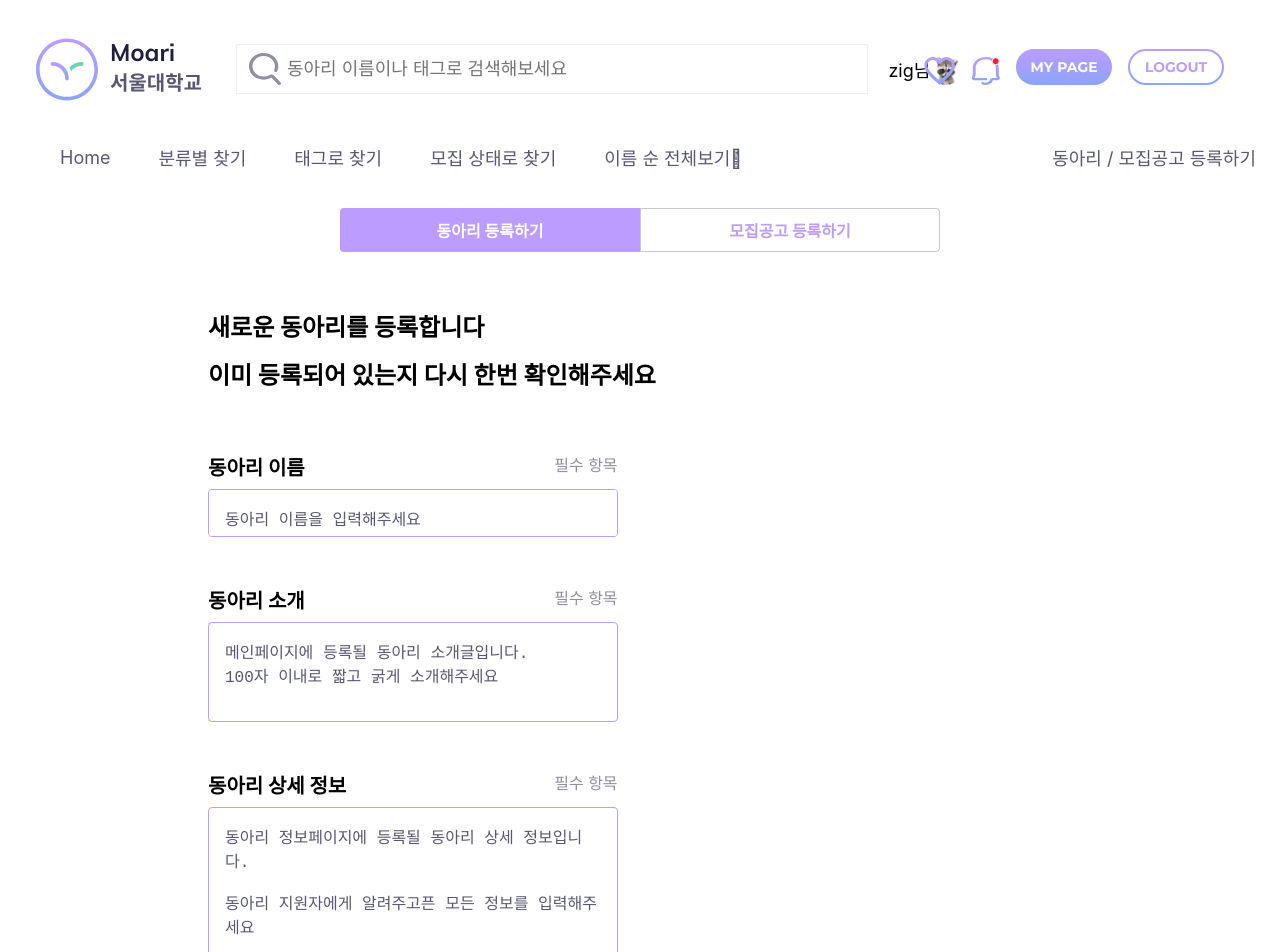
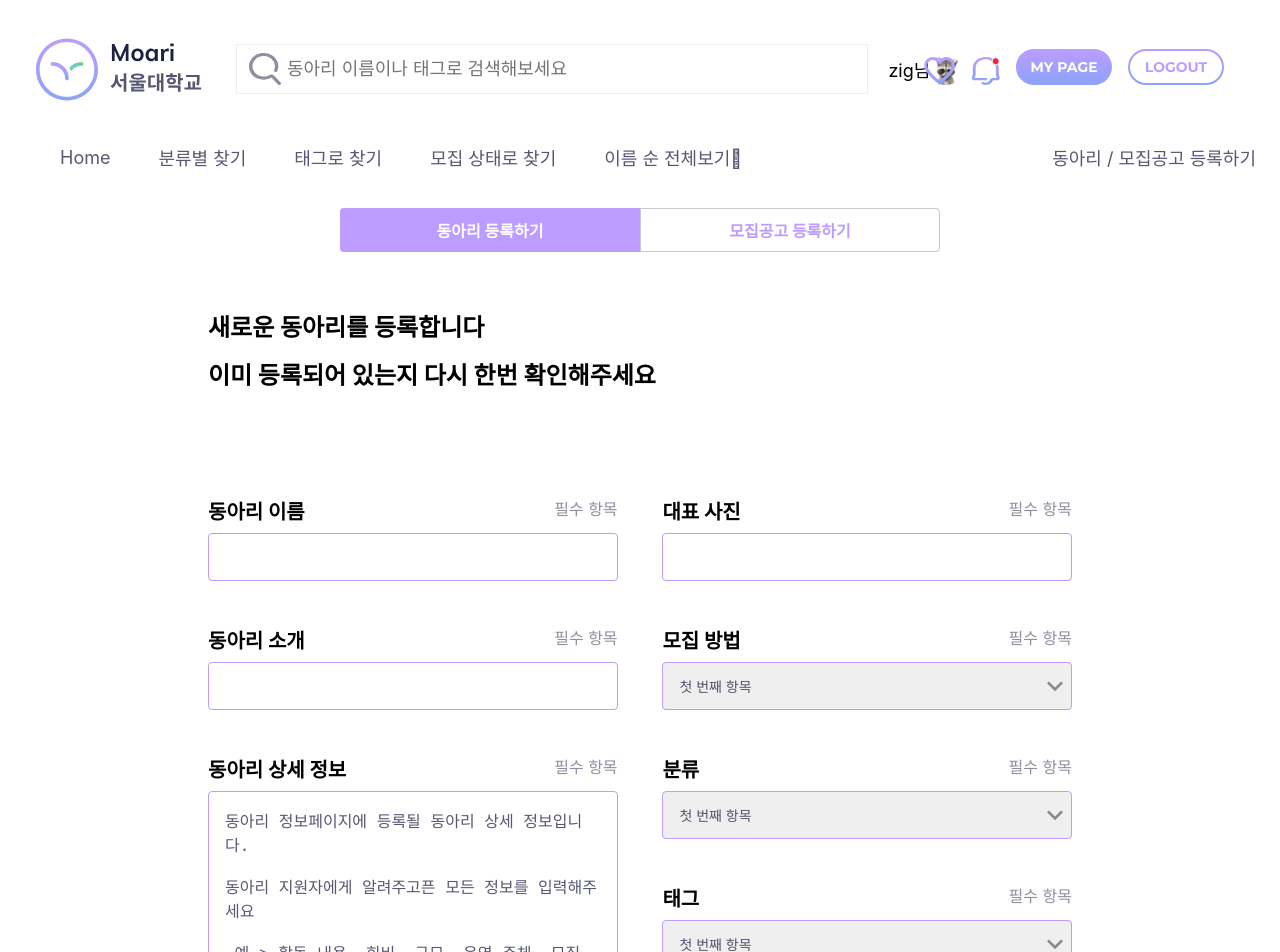
Before and after one commit to h-yes-oo/moari, a React (Create React App) app: page /register/club in a window 1280 px wide. Shown: the top 952 px of the page. Built offline with nearby package versions, Linux system fonts and the light colour scheme.

Commit message:
club register form typing

```diff
--- a/src/components/pages/RecruitRegisterPage/index.tsx
+++ b/src/components/pages/RecruitRegisterPage/index.tsx
@@ -7,6 +7,7 @@ interface Props {
 
 const RecruitRegisterPage: FC<Props> = () => {
     return (
+        // 여기 지우고 작업하세요!
         <h1>Recruit Register Page</h1>
     );
 }
--- a/src/components/templates/ClubRegisterContents/index.tsx
+++ b/src/components/templates/ClubRegisterContents/index.tsx
@@ -5,6 +5,8 @@ import * as T from 'types';
 import text from './text';
 
 const Root = styled.div`
+    display: flex;
+    justify-content: space-between;
 `
 
 const LeftSection = styled.div`
@@ -21,6 +23,7 @@ interface Props {
 
 const ClubRegisterContents: FC<Props> = () => {
     return (
+        // 반복되는 부분은 추후 refactoring 예정, 혜수's 과제를 위해 남겨놓음
         <Root>
             <LeftSection>
                 <RegisterForm
@@ -38,12 +41,42 @@ const ClubRegisterContents: FC<Props> = () => {
                 <RegisterForm
                     title={text.clubDetail.title}
                     description={text.clubDetail.description}
-                    type={T.RegisterFormType.INPUT}
+                    type={T.RegisterFormType.TEXT_AREA}
                     height={'600px'}
                 />
             </LeftSection>
             <RightSection>
-
+                <RegisterForm
+                    title={text.photo.title}
+                    description={text.photo.description}
+                    type={T.RegisterFormType.FILE}
+                    height={'48px'}
+                />
+                <RegisterForm
+                    title={text.recruit.title}
+                    description={text.recruit.description}
+                    type={T.RegisterFormType.SELECT_BOX}
+                    height={'48px'}
+                />
+                <RegisterForm
+                    title={text.category.title}
+                    description={text.category.description}
+                    type={T.RegisterFormType.SELECT_BOX}
+                    height={'48px'}
+                />
+                <RegisterForm
+                    title={text.tag.title}
+                    description={text.tag.description}
+                    type={T.RegisterFormType.SELECT_BOX}
+                    height={'48px'}
+                />
+                <RegisterForm
+                    title={text.managerId.title}
+                    guide={text.managerId.description}
+                    description={"jieun hyesoo"}
+                    type={T.RegisterFormType.INPUT}
+                    height={'48px'}
+                />
             </RightSection>
         </Root>
     );
--- a/src/components/templates/ClubRegisterContents/text.ts
+++ b/src/components/templates/ClubRegisterContents/text.ts
@@ -29,6 +29,6 @@ export default {
     },
     managerId: {
         title: '담당자 아이디',
-        description: `담당자는 최대 10명까지 추가할 수 있습니다.*담당자만 동아리 정보 수정, 소식 업데이트, 공고 등록이 가능합니다.*문의글에 답변시 담당자 뱃지가 표시됩니다.`
+        description: `담당자는 최대 10명까지 추가할 수 있습니다.\n담당자만 동아리 정보 수정, 소식 업데이트, 공고 등록이 가능합니다.\n문의글에 답변시 담당자 뱃지가 표시됩니다.`
     }
 }
--- a/src/components/templates/RegisterForm/index.tsx
+++ b/src/components/templates/RegisterForm/index.tsx
@@ -3,6 +3,7 @@ import styled, { StyledFunction }from 'styled-components';
 
 import * as T from 'types';
 import palette from 'constants/palette';
+import expandArrowSvg from 'assets/icons/expand_more.svg';
 
 const Root = styled.div`
     width: 32vw;
@@ -26,7 +27,8 @@ const OptionText = styled.div`
     right: 0;
 `
 
-const InputForm = styled.textarea<{ height: string }>`
+// height -> CSSProperties prop으로 변경하기
+const TextAreaForm = styled.textarea<{ height: string }>`
     width: 100%;
     height: ${(props) => props.height};
     padding: 16px;
@@ -38,22 +40,77 @@ const InputForm = styled.textarea<{ height: string }>`
 
     resize: none;
     &:focus {
-        outline: none;
+        // outline: none;
     }
 `;
 
-// const FormSelection:
-// const FileForm:
-// const CalendarForm:
+const InputForm = styled.input`
+    width: 100%;
+    height: 48px;
+    padding: 16px;
+    box-sizing: border-box;
+    border: 1px solid ${palette.primaryGradient.toString()};
+    border-radius: 4px;
+    color: ${palette.greyText.toString()};
+    font-size: 16px;
+`
 
-interface Props {
-    title: string;
+const FileForm = styled.input`
+    width: 100%;
+    height: 48px;
+    padding: 16px;
+    box-sizing: border-box;
+    border: 1px solid ${palette.primaryGradient.toString()};
+    border-radius: 4px;
+    color: ${palette.greyText.toString()};
+    font-size: 16px;
+`
+
+const SelectBoxForm = styled.select`
+    width: 100%;
+    height: 48px;
+    padding: 16px;
+    box-sizing: border-box;
+    border: 1px solid ${palette.primaryGradient.toString()};
+    border-radius: 4px;
+    color: ${palette.greyText.toString()};
+    font-size: 14px;
+
+    -webkit-appearance: none;
+    appearance:none;
+    background-image: url(${expandArrowSvg});
+    background-repeat: no-repeat;
+    background-position: top 50% right 2%;
+`
+
+const CalendarForm = styled.input`
+    width: 100%;
+    height: 48px;
+    padding: 16px;
+    box-sizing: border-box;
+    border: 1px solid ${palette.primaryGradient.toString()};
+    border-radius: 4px;
+    color: ${palette.greyText.toString()};
+    font-size: 16px;
+`
+
+const GuideText = styled.div`
+    margin: 8px 0;
+    color: ${palette.greyText.toString()};
+    white-space: pre;
+    line-height: 24px;
+
+`
+
+interface FormFactoryProps {
+    type: T.RegisterFormType;
     description: string;
-    type: T.RegisterFormType;
     height: string;
+    options?: string[]; // type should be changed
 }
 
-const RegisterForm: FC<Props> = ({ title, description, type, height }) => {
+// 여기 말고 아래에 main component 있음 (RegisterForm)
+const FormFactory: FC<FormFactoryProps> = ({ type, description, height, options }) => {
     const [value, setValue] = useState<string>(description);
 
     const startTyping: (e: React.FocusEvent<HTMLTextAreaElement>) => void = (e) => {
@@ -65,19 +122,62 @@ const RegisterForm: FC<Props> = ({ title, description, type, height }) => {
         if (e.target.value === "") e.target.value = description;
     }
 
+    switch (type) {
+        case T.RegisterFormType.INPUT:
+            return (
+                <InputForm />
+            );
+        case T.RegisterFormType.TEXT_AREA:
+            return (
+                <TextAreaForm
+                    height={height}
+                    value={value}
+                    onFocus={(e) => startTyping(e)}
+                    onBlur={(e) => leaveInput(e)}
+                    onChange={(e) => setValue(e.target.value)}
+                />
+            );
+        case T.RegisterFormType.FILE:
+            return (
+                <FileForm />
+            );
+        case T.RegisterFormType.SELECT_BOX:
+            // if (!options) return null;
+            return (
+                <SelectBoxForm>
+                    <option>첫 번째 항목</option>
+                    <option>두 번째 항목</option>
+                    <option>세 번째 항목</option>
+                </SelectBoxForm>
+            )
+        case T.RegisterFormType.CALENDAR:
+            return (
+                <CalendarForm />
+            );
+        default:
+            return null;
+    }
+};
+
+interface Props {
+    title: string;
+    guide?: string;
+    description: string;
+    type: T.RegisterFormType;
+    height: string;
+}
+
+const RegisterForm: FC<Props> = ({ title, guide, description, type, height }) => {
+    const registerForm: ReactNode = <FormFactory type={type} description={description} height={height} />
+
     return (
         <Root>
             <TextWrapper>
                 <FormTitle>{title}</FormTitle>
                 <OptionText>필수 항목</OptionText>
             </TextWrapper>
-            <InputForm
-                height={height}
-                value={value}
-                onFocus={(e) => startTyping(e)}
-                onBlur={(e) => leaveInput(e)}
-                onChange={(e) => setValue(e.target.value)}
-            />
+            <GuideText>{guide}</GuideText>
+            {registerForm}
         </Root>
     );
 }
--- a/src/components/templates/TopMenuBar/index.tsx
+++ b/src/components/templates/TopMenuBar/index.tsx
@@ -52,7 +52,7 @@ const TopMenuBar: FC<Props & RouteComponentProps> = ({ history }) => {
     const registerText: string = '동아리 / 모집공고 등록하기';
 
     const goRegister: () => void = () => {
-        history.push('/register');
+        history.push('/register/club');
     };
 
     // need a key
--- a/src/types.ts
+++ b/src/types.ts
@@ -29,6 +29,7 @@ export enum RegisterButton {
 
 export enum RegisterFormType {
     INPUT = 'INPUT',
+    TEXT_AREA = 'TEXT_AREA',
     SELECT_BOX = 'SELECT_BOX',
     FILE = 'FILE',
     CALENDAR = 'CALENDAR',
```
Also changed, not shown: src/assets/icons/expand_more.svg (added).
